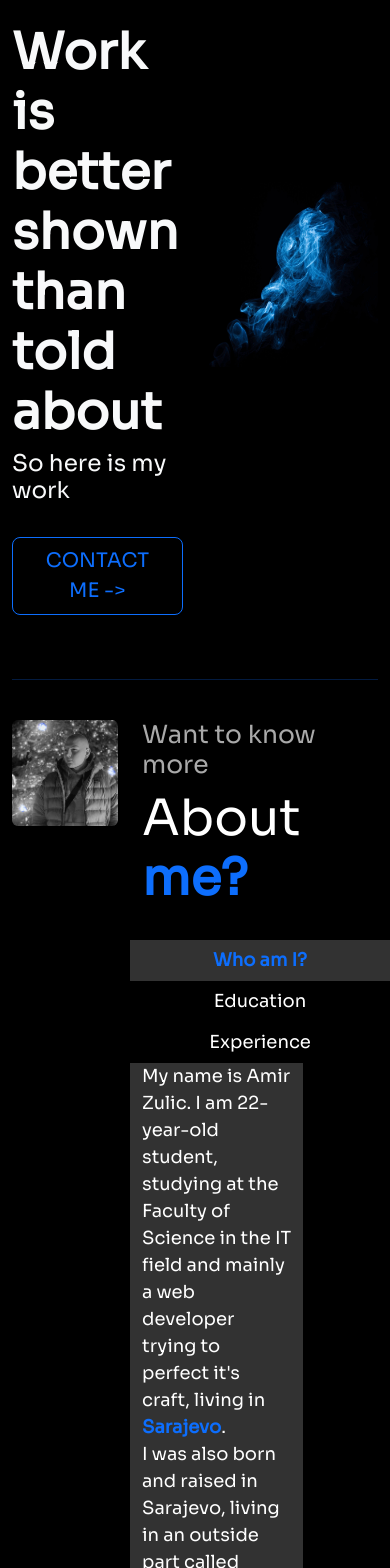
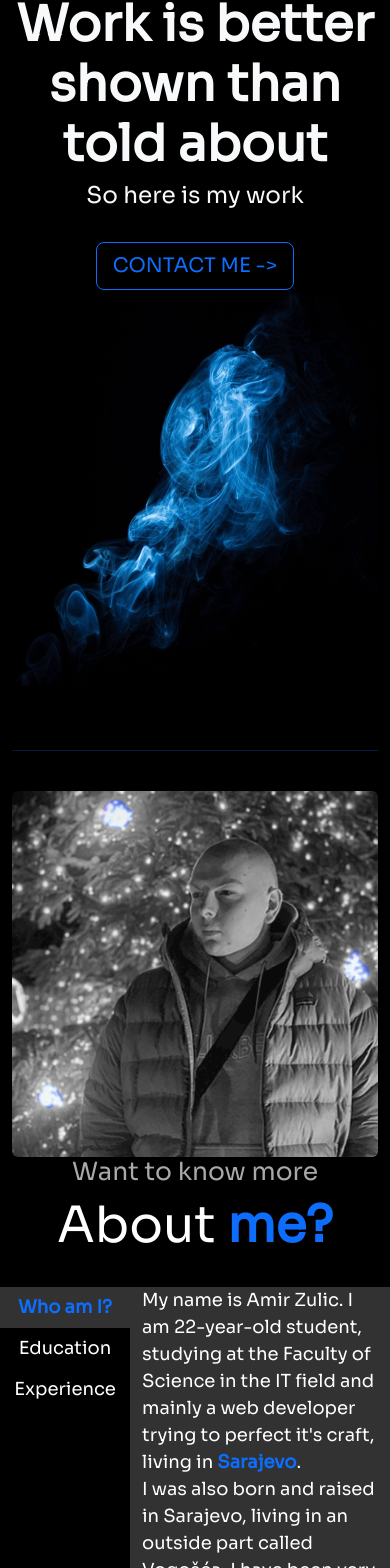
Before and after one commit to amirzulic/Portfolio, a React (Create React App) app in the folder frontend/: page / in a window 390 px wide. Shown: the part 114-1682 px from the top of the page. Built offline with nearby package versions, Linux system fonts and the light colour scheme.

Commit message:
Reformation of the grid layout (#6)

```diff
--- a/frontend/src/components/AboutMe.js
+++ b/frontend/src/components/AboutMe.js
@@ -19,11 +19,11 @@ function AboutMe() {
                 <br/>
             </div>
             <div className="row">
-                <div className="col-4">
+                <div className="col-lg-4 col-md-12 col-sm-12 text-lg-start text-center">
                     <img src={Avatar} className="img-fluid rounded"/>
                 </div>
-                <div className="col">
-                    <div className="row">
+                <div className="col-lg-8 col-md-12 col-sm-12">
+                    <div className="row text-center">
                         <h2 className="preTitle">Want to know more</h2>
                         <h1 className="titleAboutMe">About <b className="text-primary">me?</b></h1>
                     </div>
--- a/frontend/src/components/Footer.js
+++ b/frontend/src/components/Footer.js
@@ -15,7 +15,7 @@ function Footer() {
                 <hr className="border-primary"/>
             </div>
             <div className="row">
-                <div className="col-sm">
+                <div className="col-lg-6 col-md-12 col-sm-12 text-lg-start text-center">
                     <div className="row">
                         <h1 className="titleFooter">Need my social media?</h1>
                     </div>
@@ -27,7 +27,7 @@ function Footer() {
                         </h2>
                     </div>
                 </div>
-                <div className="col-sm-4 flex-row d-flex">
+                <div className="col-lg-6 col-md-12 col-sm-12 d-flex justify-content-lg-end justify-content-center">
                     <img src={Instagram} height="20px"/>
                     <h3 className="socialMedia px-2">
                         <a href="https://www.instagram.com/zulagaba" className="text-decoration-none" target="_blank">
--- a/frontend/src/components/LandingPage.js
+++ b/frontend/src/components/LandingPage.js
@@ -11,7 +11,7 @@ function LandingPage() {
             </div>
             <br/>
             <div className="row align-items-center justify-content-center">
-                <div className="col text-light">
+                <div className="col-lg-6 col-md-12 col-sm-12 text-light text-lg-start text-center">
                     <h3>I am a <b className="text-primary">web developer</b></h3>
                     <br/>
                     <h1 className="bigText"><b>Work is better shown than told about</b></h1>
@@ -21,7 +21,7 @@ function LandingPage() {
                         <Link className="nav-link" to="ContactMe" spy={true} smooth={true} offset={-50} duration={300}>CONTACT ME -> </Link>
                     </button>
                 </div>
-                <div className="col text-end">
+                <div className="col-lg-6 col-md-12 col-sm-12 text-end">
                     <img src={Slika} className="rounded img-fluid"/>
                 </div>
             </div>
--- a/frontend/src/components/ProjectGallery.js
+++ b/frontend/src/components/ProjectGallery.js
@@ -40,7 +40,7 @@ function ProjectGallery() {
             </div>
             <br/>
             <div className="row">
-                <div className="col">
+                <div className="col-lg-6 col-md-12 col-sm-12">
                     <div className="row">
                         <h1 className="titleGallery">My <b className="text-primary">work</b></h1>
                         <div className="col">
@@ -157,7 +157,7 @@ function ProjectGallery() {
                         </div>
                     </div>
                 </div>
-                <div className="col text-center">
+                <div className="col-lg-6 col-md-12 col-sm-12 text-lg-end text-center">
                     {/*<ImageGallery items={images}
                                   infinite={true}
                                   showNav={false}
```
